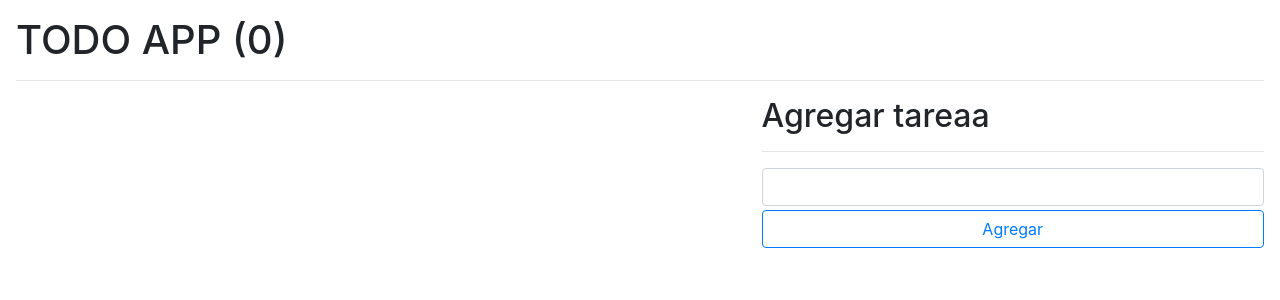
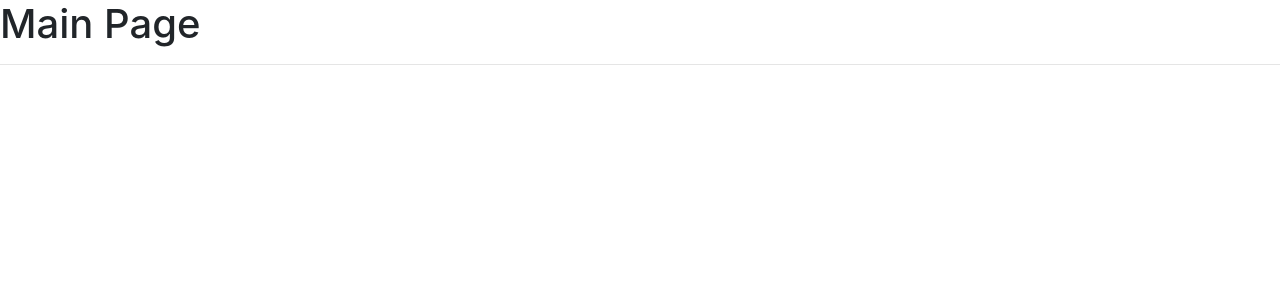
Before and after one commit to irvincnt/todoHooks, a React (Create React App) app: page / in a window 1280 px wide. Shown: the top 300 px of the page. Built offline with nearby package versions, Linux system fonts and the light colour scheme.

Commit message:
New app - React router

```diff
--- a/package.json
+++ b/package.json
@@ -8,6 +8,7 @@
     "@testing-library/user-event": "^12.6.2",
     "react": "^17.0.1",
     "react-dom": "^17.0.1",
+    "react-router-dom": "^5.2.0",
     "react-scripts": "4.0.1",
     "web-vitals": "^0.2.4"
   },
--- /dev/null
+++ b/src/MainApp.js
@@ -0,0 +1,12 @@
+import React from 'react';
+
+const MainApp = () => {
+  return (
+    <div>
+      <h1>Main Page</h1>
+      <hr />
+    </div>
+   );
+}
+
+export default MainApp;
--- a/src/index.js
+++ b/src/index.js
@@ -1,11 +1,12 @@
 import React from 'react';
 import ReactDOM from 'react-dom';
 import './index.css';
-import App from './App';
+import MainApp from './MainApp';
+//import App from './App';
 
 ReactDOM.render(
   <React.StrictMode>
-    <App />
+    <MainApp />
   </React.StrictMode>,
   document.getElementById('root')
 );
```
Also changed, not shown: src/AboutPage.js (added, +12 -0 lines), src/HomePage.js (added, +12 -0 lines), src/LoginPage.js (added, +12 -0 lines), 2 other files (tests, documents, lock files or other folders).
